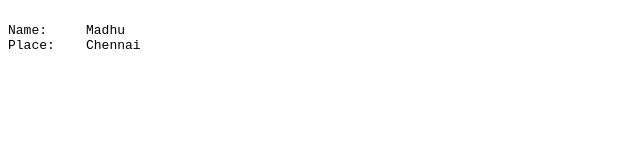
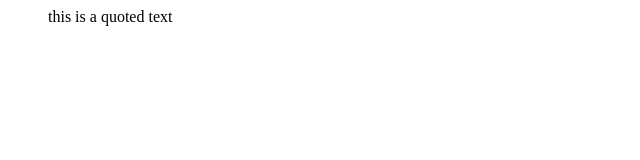
Before and after one commit to MADHUMITHA-SURESHKUMAR/html, a plain HTML site: page index.html in a window 1280 px wide. Shown: the whole page, without its empty margins (0-640 px from the left). Drawn offline with Linux system fonts and the light colour scheme.

Commit message:
Update index.html

```diff
--- a/index.html
+++ b/index.html
@@ -1,10 +1,7 @@
 <html>
 <body>
-<pre>
-
-Name:     Madhu
-Place:    Chennai
-</pre>
-
+<blockquote>
+  this is a quoted text
+</blockquote>
 </body>
 </html>
```
